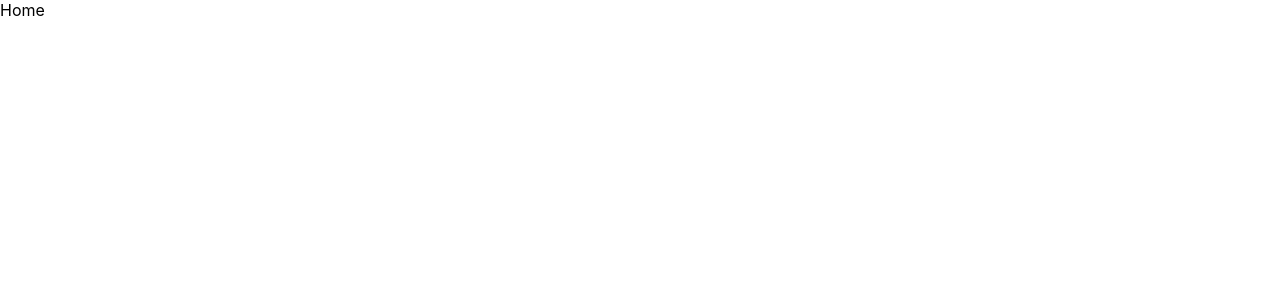
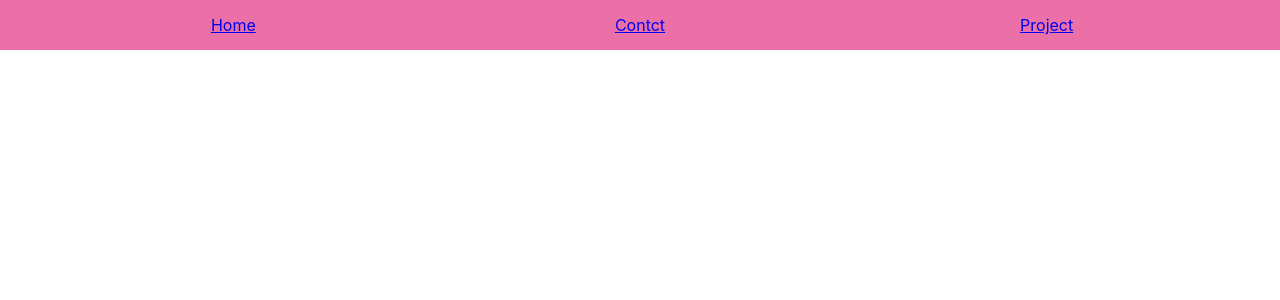
Before and after one commit to Sucaad-kulane/module-13, a React (Create React App) app: page / in a window 1280 px wide. Shown: the top 300 px of the page. Built offline with nearby package versions, Linux system fonts and the light colour scheme.

Commit message:
added header and stles css

```diff
--- a/src/index.css
+++ b/src/index.css
@@ -6,3 +6,17 @@ body {
   -webkit-font-smoothing: antialiased;
   -moz-osx-font-smoothing: grayscale;
 }
+
+.header {
+  display: grid;
+  grid-template-columns: 1fr 1fr 1fr;
+  align-items: center;
+  background-color: rgb(234, 112, 167);
+  justify-content: center;
+  color: rgb(246, 228, 244);
+  text-align: center;
+  padding-left: 30px  ;
+  padding-right: 30px;
+  height: 50px ;
+
+}
--- a/src/pages/Home.js
+++ b/src/pages/Home.js
@@ -1,6 +1,17 @@
+import { Link } from "react-router-dom";
+
 const Home = () => {
     return <div>
-        Home
+        <header className="header">
+            <Link to ="/">Home</Link>
+            <Link to ="contact">Contct</Link>
+            <Link to ="project">Project</Link>
+        </header>
+        <section>
+
+
+        </section>
+
     </div>
 }
 
```
